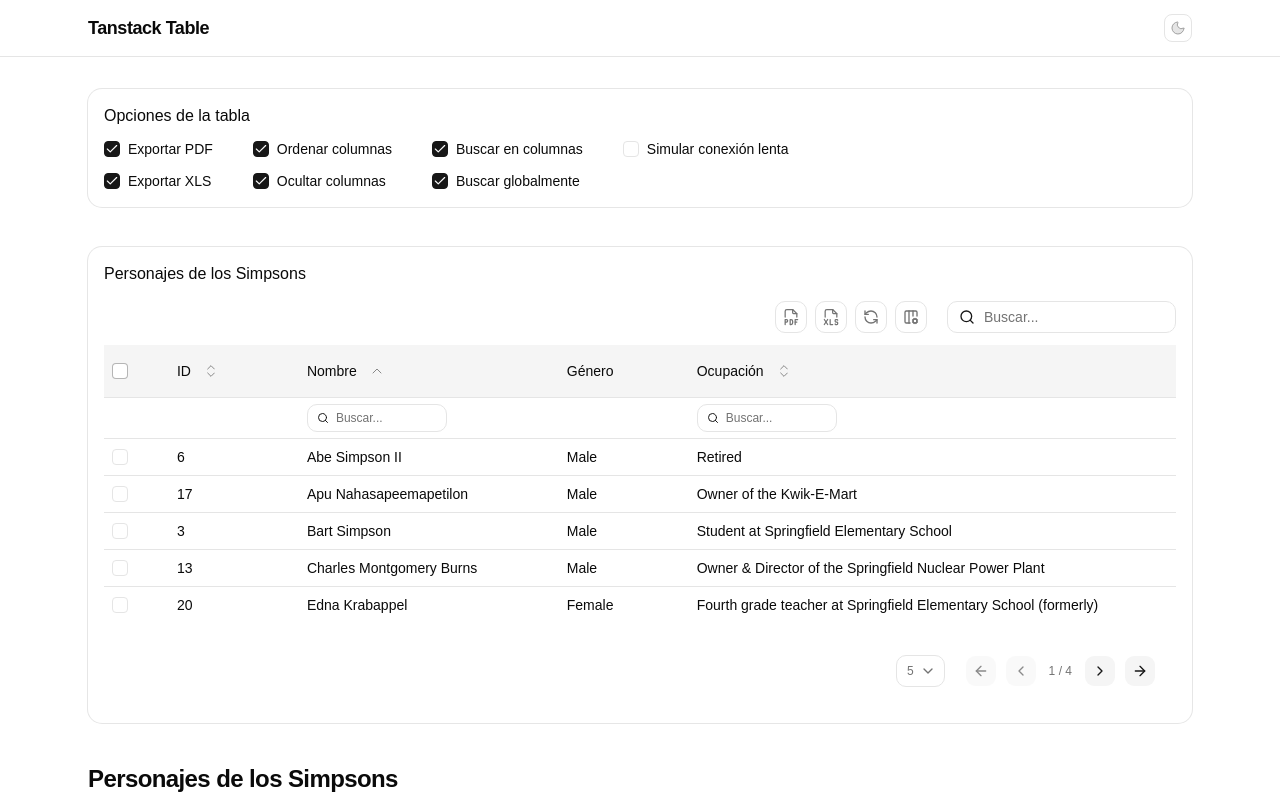
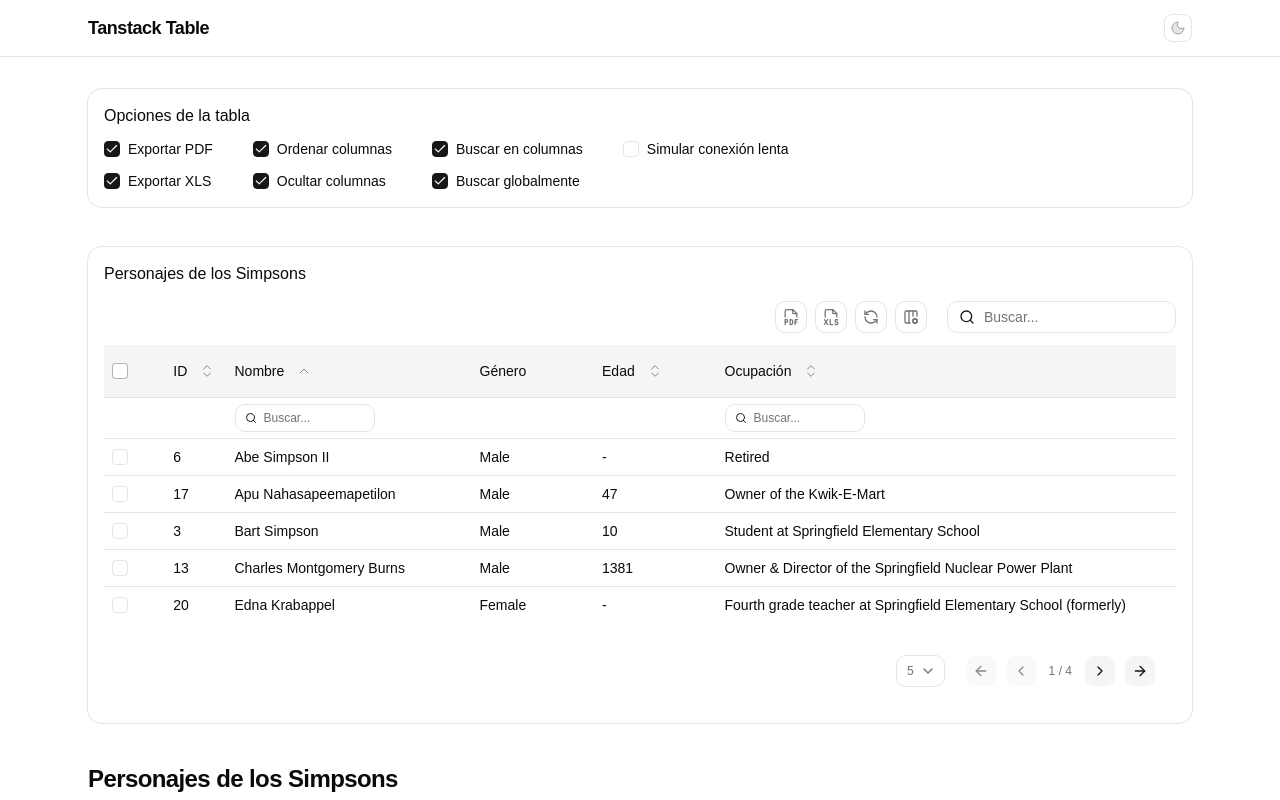
Before and after one commit to alanloffler/tanstack-table-template, a React (Vite) app: page / in a window 1280 px wide. Shown: the top 800 px of the page. Built offline with nearby package versions, Linux system fonts and the light colour scheme.

Commit message:
feat(app): age column

```diff
--- a/src/App.tsx
+++ b/src/App.tsx
@@ -71,7 +71,7 @@ export default function App() {
     {
       accessorKey: "id",
       id: "ID",
-      size: 40,
+      size: 20,
       enableColumnFilter: false,
       meta: { disableDragging: true },
       header: ({ column }) => (
@@ -102,6 +102,19 @@ export default function App() {
           <span>{column.id}</span>
         </div>
       ),
+    },
+    {
+      accessorKey: "age",
+      id: "Edad",
+      size: 40,
+      enableColumnFilter: false,
+      header: ({ column }) => (
+        <div className="flex items-center gap-1">
+          <span>{column.id}</span>
+          <SortableIcon column={column} />
+        </div>
+      ),
+      cell: ({ row }) => <span>{row.original.age ?? "-"}</span>,
     },
     {
       accessorKey: "occupation",
```
